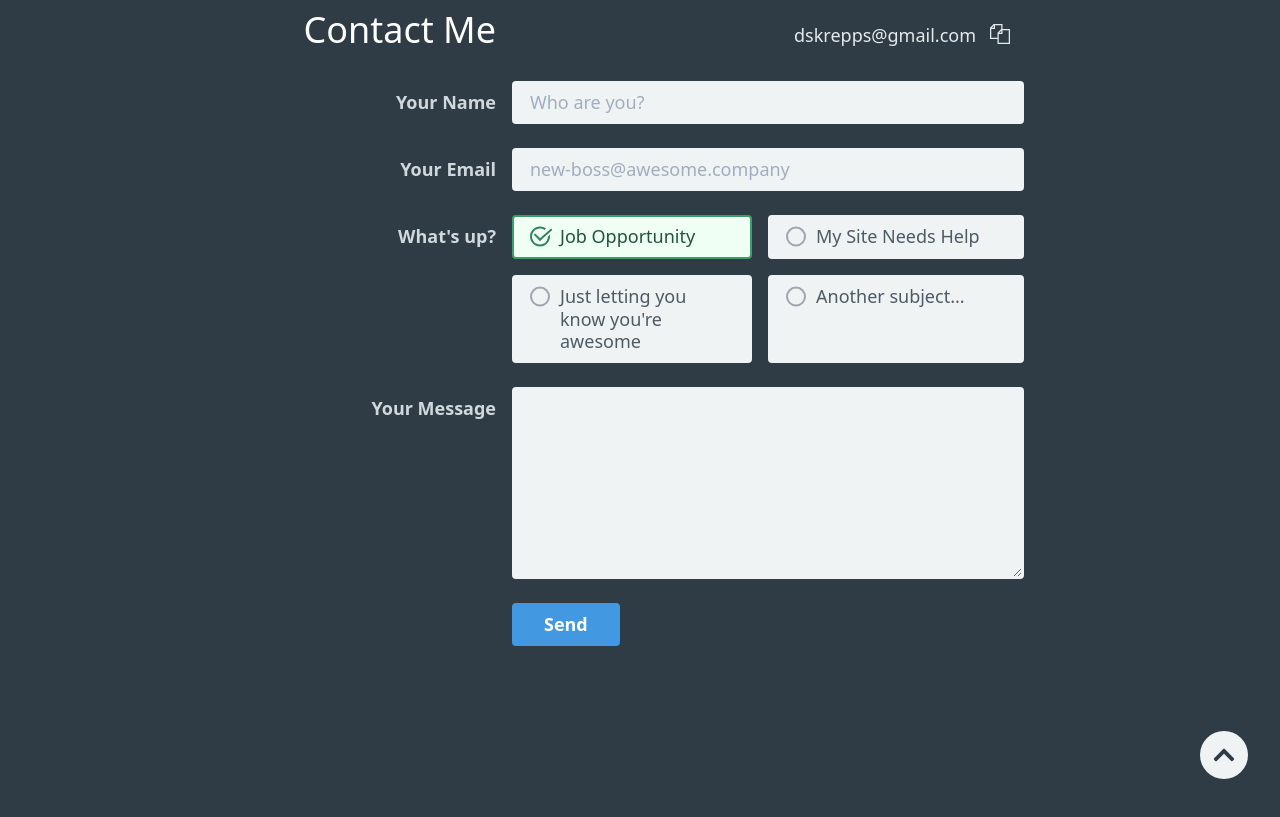
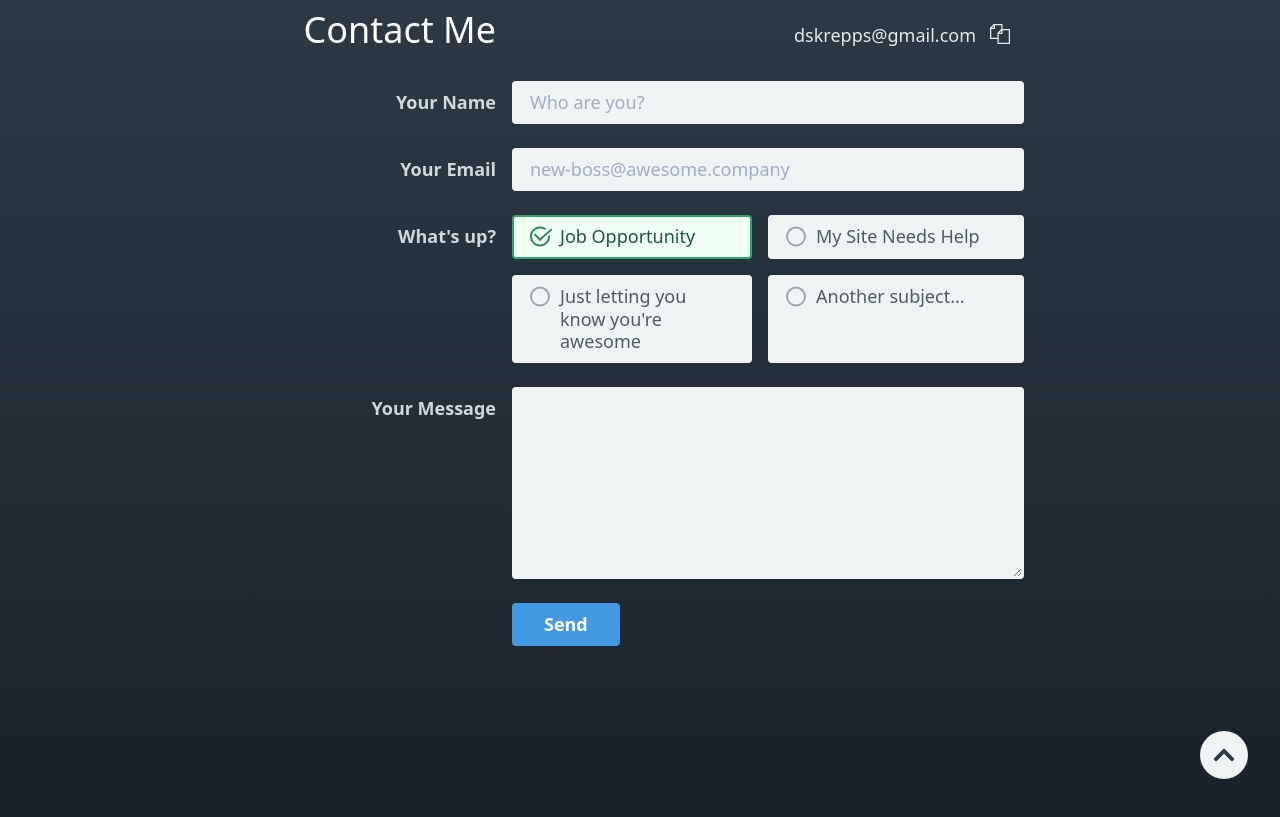
Before and after one commit to dskrepps/webdevio.us, a Gatsby site: page / in a window 1280 px wide. Shown: the part 1707-2524 px from the top of the page. Built offline with nearby package versions, Linux system fonts and the light colour scheme; Gatsby itself is replaced by a stand-in of ours; what @tailwindcss/custom-forms would draw is missing.

Commit message:
Add gradient to contact/footer background

```diff
--- a/src/components/layout.js
+++ b/src/components/layout.js
@@ -18,7 +18,7 @@ const Layout = ({topButton=true, children}) => (
 			{children}
 		</main>
 
-		<OuterWrapper className="bg-gray-800" Tag="footer">
+		<OuterWrapper className="bg-gray-900" Tag="footer">
 			{/* <InnerWrapper>
 			</InnerWrapper> */}
 			{topButton && <AnchorLink to="#top" title="Return to Top"
--- a/src/pages/index.js
+++ b/src/pages/index.js
@@ -78,8 +78,8 @@ const IndexPage = ({data})=>( <Layout>
 				{ x: '85%', y: '5.2rem', scale: '4rem',   url: './tech-frontend-bootstrap.svg' },
 			]}>
 				<ul>
+					<li>React</li>
 					<li>Vue.js</li>
-					<li>React</li>
 					<li>Bootstrap</li>
 					<li>Tailwind</li>
 				</ul>
@@ -146,7 +146,7 @@ const IndexPage = ({data})=>( <Layout>
 		<path className="text-gray-800 fill-current" d="M0,64L480,129L960,64L1440,96L1440,135L960,135L480,135L0,135Z"></path>
 	</svg>
 
-	<OuterWrapper className="bg-gray-800 text-white pt-32 -mb-12">
+	<OuterWrapper className="bg-gray-800 text-white pt-32 -mb-12 bg-gradient-to-b from-gray-800 to-gray-900">
 		<InnerWrapper>
 			<ContactForm heading={ <h2 className="text-4xl">Contact Me</h2> } email="dskrepps@gmail.com"/>
 		</InnerWrapper>
```
